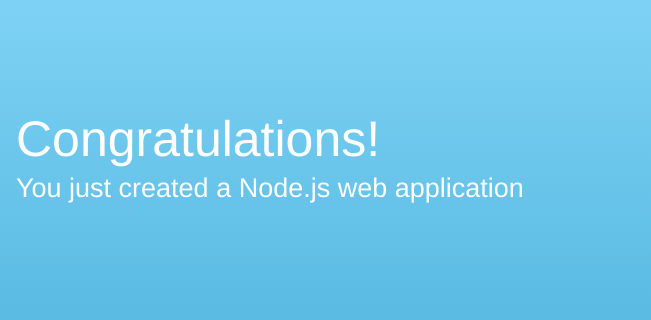
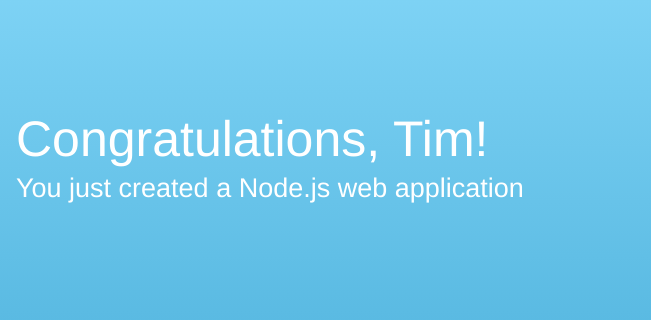
Before and after one commit to timrooke1991/crypto-serverless-project-aws, a plain HTML site: page public/index.html in a window 1280 px wide. Shown: the part 171-491 px from the top of the page, 629-1280 px from the left. Drawn offline with Linux system fonts and the light colour scheme.

Commit message:
Changing Index page

```diff
--- a/public/index.html
+++ b/public/index.html
@@ -58,7 +58,7 @@
         <div class="message">
             <a class="twitter-link" href="http://twitter.com/home/?status=I%20created%20a%20project%20with%20AWS%20CodeStar!%20%23AWS%20%23AWSCodeStar%20https%3A%2F%2Faws.amazon.com%2Fcodestar"><img src="assets/img/tweet.svg" /></a>
             <div class="text">
-                <h1>Congratulations!</h1>
+                <h1>Congratulations, Tim!</h1>
                 <h2>You just created a Node.js web application</h2>
             </div>
         </div>
```
